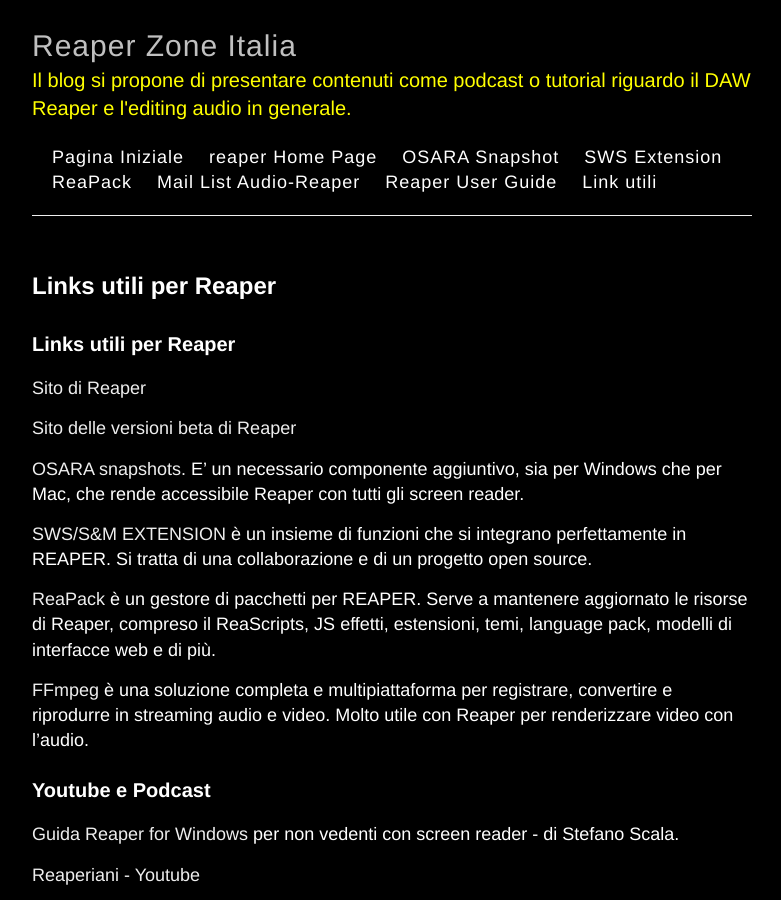
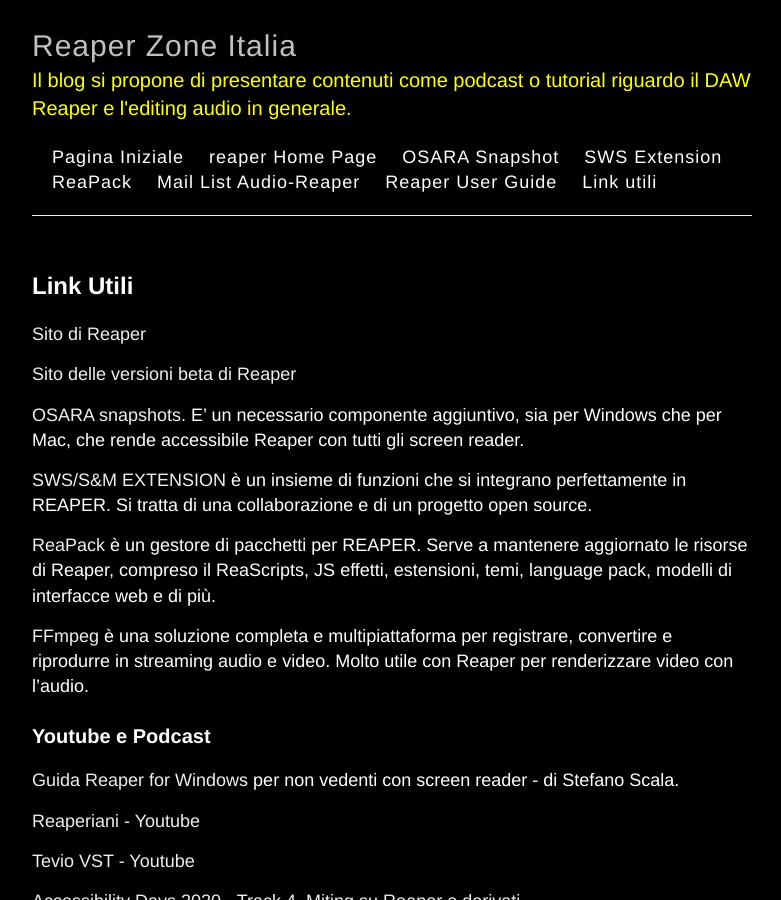
Before and after one commit to rz-it/rz-it.github.io, a Jekyll site: the page built from linksUtili.md, in a window 1280 px wide and 900 px high. Shown: the whole window, without its empty margins (248-1029 px from the left). Built offline with Jekyll 4.4.1, drawn with Linux system fonts in a browser that asks for light colours; our own code applies the rules of GitHub Pages for plain Markdown files.

Commit message:
fixed linkUtili layout

```diff
--- a/linksUtili.md
+++ b/linksUtili.md
@@ -1,4 +1,9 @@
-### Links utili per Reaper ###
+---
+layout: page
+title: Link Utili
+permalink: /linkUtili/
+---
+
 
 [Sito di Reaper](https://www.reaper.fm/)
 
```
